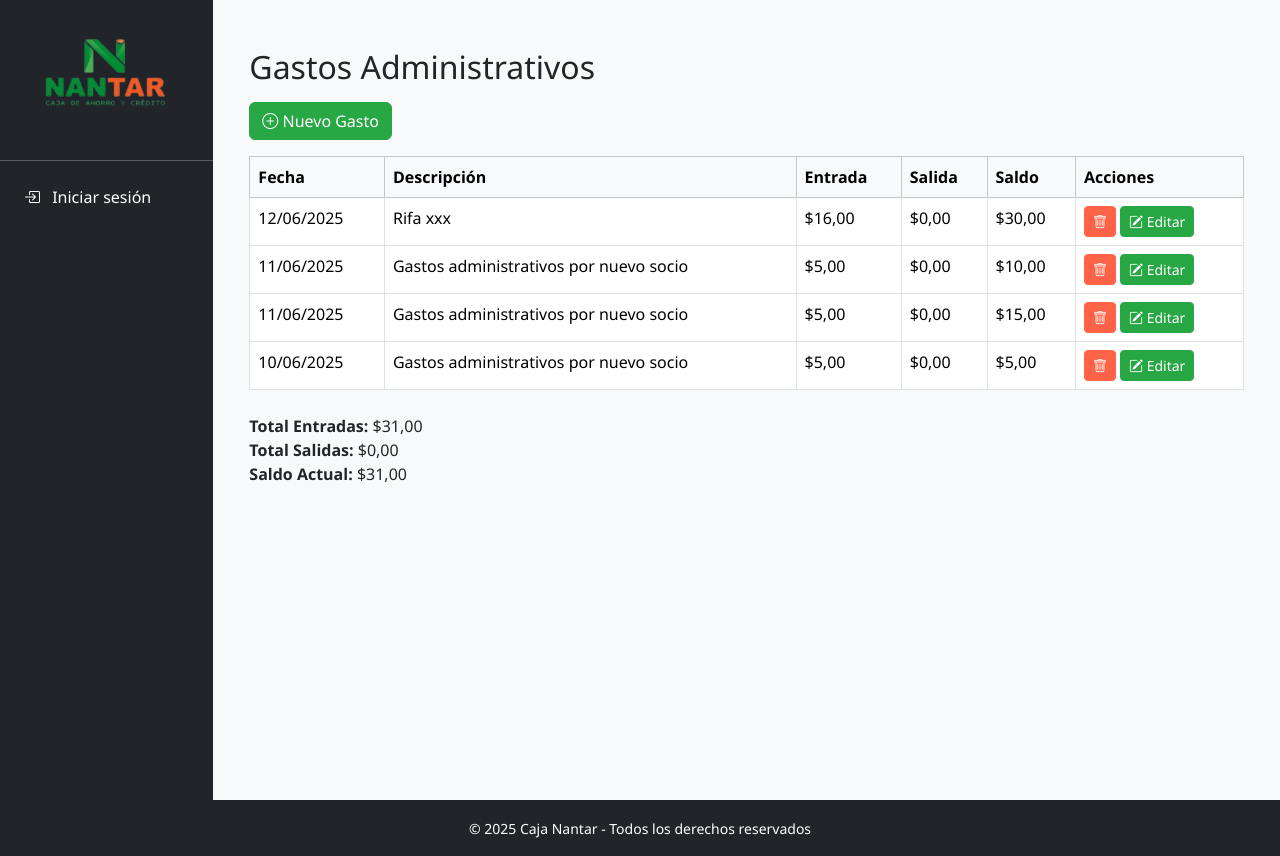
After one commit to Dereck2002/cajaAhorros, a Django app: page /gastos/ in a window 1280 px wide. The commit adds this page. Run offline with Django 5.2, Linux system fonts and the light colour scheme; data comes from the database, SQL or seed files in the repository; both versions use the stored data as it was after the commit.

Commit message:
implementacion gastos administrativos

```diff
--- a/cajaAhorros/app_cajaAhorros/templates/base.html
+++ b/cajaAhorros/app_cajaAhorros/templates/base.html
@@ -47,7 +47,7 @@
                                     </a>
                                 </li>
                                 <li class="nav-item mb-2">
-                                    <a class="nav-link text-white {% if 'prestamo' in request.path %}active{% endif %}" href="{% url 'prestamo_list' %}">
+                                    <a class="nav-link text-white {% if 'gastos' in request.path %}active{% endif %}" href="{% url 'gastos_admin' %}">
                                         <i class="bi bi-cash-stack me-2"></i> Gastos Administrativos
                                     </a>
                                 </li>
--- /dev/null
+++ b/cajaAhorros/app_cajaAhorros/templates/gastos/gastos_admin_list.html
@@ -0,0 +1,55 @@
+{% extends "base.html" %}
+
+{% block title %}Gastos Administrativos{% endblock %}
+
+{% block content %}
+<div class="container mt-4">
+    <h2 class="mb-3">Gastos Administrativos</h2>
+    <a href="{% url 'gastos_administrativos_action' 'agregar' %}" class="btn btn-primary mb-3">
+        <i class="bi bi-plus-circle"></i> Nuevo Gasto
+    </a>
+
+    <table class="table table-bordered">
+        <thead class="table-light">
+            <tr>
+                <th>Fecha</th>
+                <th>Descripción</th>
+                <th>Entrada</th>
+                <th>Salida</th>
+                <th>Saldo</th>
+                <th>Acciones</th>
+            </tr>
+        </thead>
+        <tbody>
+            {% for g in gastos %}
+            <tr>
+                <td>{{ g.fecha|date:"d/m/Y" }}</td>
+                <td>{{ g.descripcion }}</td>
+                <td>${{ g.entrada|floatformat:2 }}</td>
+                <td>${{ g.salida|floatformat:2 }}</td>
+                <td>${{ g.saldo|floatformat:2 }}</td>
+                <td>
+                    <a href="{% url 'gastos_administrativos_action_pk' 'eliminar' g.id %}" class="btn btn-sm btn-danger"
+                       onclick="return confirm('¿Estás seguro de eliminar este gasto?');">
+                        <i class="bi bi-trash"></i>
+                    </a>
+                    <a href="{% url 'gastos_administrativos_action_pk' 'editar' g.id %}" class="btn btn-sm btn-primary">
+                        <i class="bi bi-pencil-square"></i> Editar
+                    </a>
+                </td>
+            </tr>
+            {% empty %}
+            <tr>
+                <td colspan="6" class="text-center">No hay registros de gastos.</td>
+            </tr>
+            {% endfor %}
+        </tbody>
+    </table>
+
+    <div class="mt-4">
+        <strong>Total Entradas:</strong> ${{ total_entrada|floatformat:2 }}<br>
+        <strong>Total Salidas:</strong> ${{ total_salida|floatformat:2 }}<br>
+        <strong>Saldo Actual:</strong> ${{ saldo_actual|floatformat:2 }}
+    </div>
+</div>
+{% endblock %}
--- a/cajaAhorros/app_cajaAhorros/views.py
+++ b/cajaAhorros/app_cajaAhorros/views.py
@@ -5,7 +5,7 @@ from django.db.models.functions import TruncMonth
 from django.db.models import Count, Sum
 from django.contrib import messages
 from .models import Movimiento, Socio, Cargo, Prestamo, PagoPrestamo, Configuracion, GastosAdministrativos
-from .forms import SocioForm, PrestamoForm, ConfiguracionForm
+from .forms import SocioForm, PrestamoForm, ConfiguracionForm, GastoAdministrativoForm
 from datetime import date
 from dateutil.relativedelta import relativedelta
 from django.core.paginator import Paginator
@@ -773,3 +773,53 @@ def configuracion(request):
     else:
         form = ConfiguracionForm(instance=config)
     return render(request, 'configuracion/configuracion.html', {'form': form, 'configuracion': config})
+
+
+#Gastos administrativos
+def gastos_administrativos(request, action=None, pk=None):
+    if action == 'agregar':
+        form = GastoAdministrativoForm(request.POST or None)
+        if request.method == 'POST' and form.is_valid():
+            nuevo = form.save(commit=False)
+            ultimo = GastosAdministrativos.objects.order_by('-fecha').first()
+            saldo_anterior = ultimo.saldo if ultimo else Decimal('0.00')
+            nuevo.saldo = saldo_anterior + nuevo.entrada - nuevo.salida
+            nuevo.save()
+            return redirect('gastos_admin')
+        return render(request, 'gastos/form_gasto_admin.html', {
+            'form': form,
+            'modo': 'Agregar'
+        })
+
+    elif action == 'editar' and pk:
+        gasto = get_object_or_404(GastosAdministrativos, pk=pk)
+        form = GastoAdministrativoForm(request.POST or None, instance=gasto)
+        if request.method == 'POST' and form.is_valid():
+            gasto = form.save(commit=False)
+            # Aquí podrías recalcular saldo si es necesario, o mantenerlo igual
+            gasto.save()
+            return redirect('gastos_admin')
+        return render(request, 'gastos/form_gasto_admin.html', {
+            'form': form,
+            'modo': 'Editar'
+        })
+
+    elif action == 'eliminar' and pk:
+        gasto = get_object_or_404(GastosAdministrativos, pk=pk)
+        if request.method == 'POST':
+            gasto.delete()
+            return redirect('gastos_admin')
+        return render(request, 'gastos/eliminar_gasto_admin.html', {'gasto': gasto})
+
+    # Lista de gastos por defecto
+    gastos = GastosAdministrativos.objects.exclude(id__isnull=True).order_by('-fecha')
+    total_entrada = gastos.aggregate(total=Sum('entrada'))['total'] or 0
+    total_salida = gastos.aggregate(total=Sum('salida'))['total'] or 0
+    saldo_actual = total_entrada - total_salida
+
+    return render(request, 'gastos/gastos_admin_list.html', {
+        'gastos': gastos,
+        'total_entrada': total_entrada,
+        'total_salida': total_salida,
+        'saldo_actual': saldo_actual
+    })
--- a/cajaAhorros/cajaAhorros/urls.py
+++ b/cajaAhorros/cajaAhorros/urls.py
@@ -50,6 +50,10 @@ urlpatterns = [
     path('prestamo/<int:pk>/exportar-pdf/', views.exportar_amortizacion_pdf, name='exportar_amortizacion_pdf'),
     path('prestamo/<int:pk>/exportar-excel/', views.exportar_amortizacion_excel, name='exportar_amortizacion_excel'),
     path('configuracion/', views.configuracion, name='configuracion'),
+    path('gastos/', views.gastos_administrativos, name='gastos_admin'),
+    path('gastos/<str:action>/', views.gastos_administrativos, name='gastos_administrativos_action'),
+    path('gastos/editar/<int:pk>/', views.gastos_administrativos, {'action': 'editar'}, name='gasto_editar'),
+    path('gastos/<str:action>/<int:pk>/', views.gastos_administrativos, name='gastos_administrativos_action_pk'),
 ]
 
 urlpatterns += static(settings.MEDIA_URL, document_root=settings.MEDIA_ROOT)
```
Also changed, not shown: cajaAhorros/app_cajaAhorros/forms.py (+13 -1 lines), cajaAhorros/app_cajaAhorros/templates/gastos/eliminar_gasto_admin.html (added, +16 -0 lines), cajaAhorros/app_cajaAhorros/templates/gastos/form_gasto_admin.html (added, +17 -0 lines), cajaAhorros/db.sqlite3.
